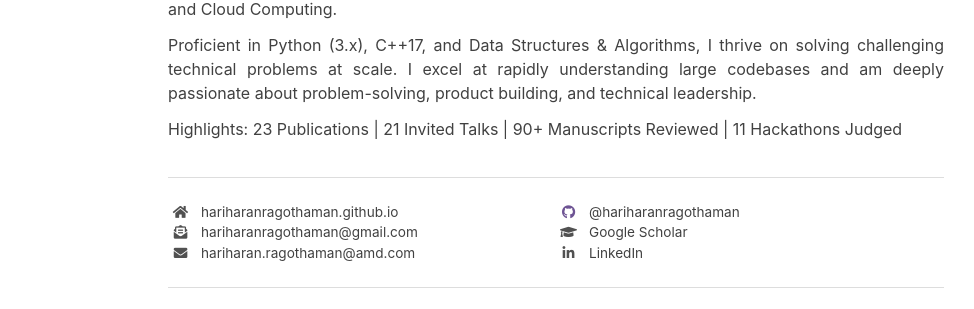
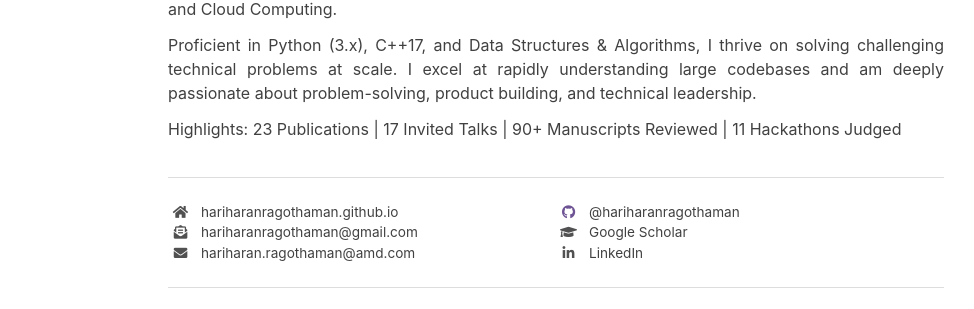
Before and after one commit to hariharanragothaman/hariharanragothaman.github.io, a Jekyll site: the page built from cv.md, in a window 1280 px wide and 900 px high. Shown: the part 191-500 px from the top of the window, without its empty margins (164-1138 px from the left). Built offline with Jekyll 4.4.1, drawn with Linux system fonts in a browser that asks for light colours; nearby versions of some CDN libraries; some web fonts are replaced.

Commit message:
Polishes and Updates

```diff
--- a/cv.md
+++ b/cv.md
@@ -21,7 +21,7 @@ jsarr:
 </p>
 
 <p>
-    Highlights: 23 Publications | 21 Invited Talks | 90+  Manuscripts Reviewed | 11 Hackathons Judged
+    Highlights: 23 Publications | 17 Invited Talks | 90+  Manuscripts Reviewed | 11 Hackathons Judged
 </p>
 
 </div>
```
Also changed, not shown: _data/news.yaml (+5 -4 lines).
